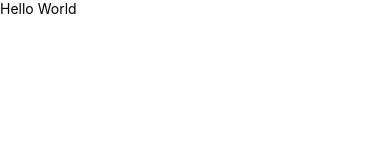
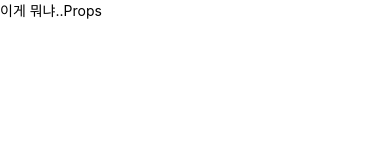
Before and after one commit to TaeKyoungAhn/PlanStory, a React Native app: screen / in a window 390 px wide. Shown: the top 160 px of the page. Built offline with nearby package versions, Linux system fonts and the light colour scheme.

Commit message:
주석달아넣기 및 컴포넌트 연습

```diff
--- a/App.tsx
+++ b/App.tsx
@@ -10,6 +10,7 @@
 
 import React, {type PropsWithChildren} from 'react';
 import { SafeAreaView, Text, View } from 'react-native';
+import Greetings from './Components/Greeting';
 
 import {
 } from 'react-native/Libraries/NewAppScreen';
@@ -19,7 +20,8 @@ const App = () => {
   return (
     <SafeAreaView>
       <View>
-        <Text>Hello World</Text>
+        {/*주석이 디게 특이하네..*/}
+       <Greetings name ="Props"/>
       </View>
     </SafeAreaView>
   );
--- /dev/null
+++ b/Components/Greeting.tsx
@@ -0,0 +1,12 @@
+import React from "react";
+import { View, Text } from "react-native";
+
+type GreetingProps = {
+    name : string;
+}
+
+const Greetings: React.FC<GreetingProps> = ({name})=>(
+    <Text>이게 뭐냐..{name}</Text>
+)
+
+export default Greetings;
```
